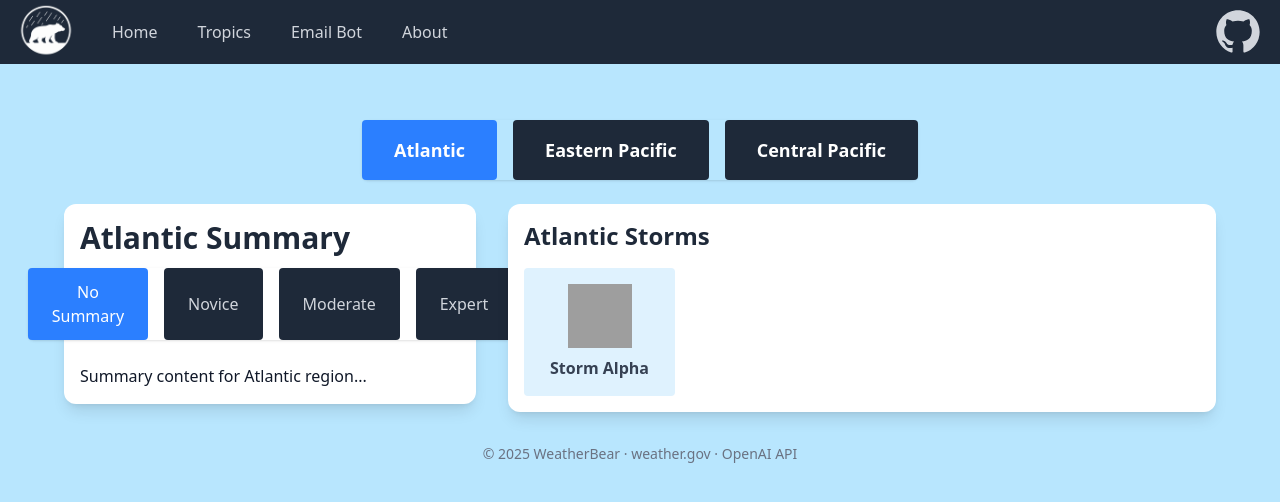
After one commit to Cam-Gilbert/WeatherBear, a Flask app: page /tropics in a window 1280 px wide. The commit adds this page. Shown: the top 502 px of the page. Run offline with Flask 3, Linux system fonts and the light colour scheme; style sheets or scripts are compiled from the project's sources; grey boxes are pictures that could not be loaded.

Commit message:
Cant figure out these stupid region buttons

```diff
--- a/app.py
+++ b/app.py
@@ -8,6 +8,7 @@ from backend.data_fetcher import Data_Fetcher, LocationError, ForecastError
 from backend.user import User, load_users, save_users, find_user_by_email
 from backend.summarizer import Summarizer
 from backend.main import main_loop
+from backend.tropics import main_tropics_loop
 from datetime import datetime
 
 load_dotenv()
@@ -64,6 +65,10 @@ def about():
     @return rendered about.html page
     '''
     return render_template("about.html")
+
+@app.route("/tropics")
+def tropics():
+    return render_template('tropics.html')
 
 @app.route("/set_location", methods=["POST"])
 def set_location():
@@ -457,11 +462,10 @@ def explain_selected_text():
 
 # start scheduler when Flask starts
 scheduler = BackgroundScheduler()
-scheduler.add_job(func=main_loop, trigger="interval", seconds=120) # trigger every 120 seconds, could prob be less frequent.
-scheduler.start()
+scheduler.add_job(func=main_loop, trigger="interval", seconds=120) # trigger email-loop every 120 seconds
+scheduler.add_job(func=main_tropics_loop, trigger="interval", seconds=21600) # trigger new tropics data every 6 hours seconds
 
 atexit.register(lambda: scheduler.shutdown())
 
-
 if __name__ == "__main__":
     app.run(debug=False, use_reloader=False)
--- a/templates/base.html
+++ b/templates/base.html
@@ -42,6 +42,7 @@
         <!-- Links -->
         <div class="hidden sm:flex space-x-4">
           <a href="{{ url_for('homepage') }}" class="text-gray-300 hover:bg-gray-700 hover:text-white px-3 py-2 rounded-md text-base font-medium flex items-center">Home</a>
+          <a href="{{ url_for('tropics') }}" class="text-gray-300 hover:bg-gray-700 hover:text-white px-3 py-2 rounded-md text-base font-medium flex items-center">Tropics</a>
           <a href="{{ url_for('emailbot') }}" class="text-gray-300 hover:bg-gray-700 hover:text-white px-3 py-2 rounded-md text-base font-medium flex items-center">Email Bot</a>
           <a href="{{ url_for('about') }}" class="text-gray-300 hover:bg-gray-700 hover:text-white px-3 py-2 rounded-md text-base font-medium flex items-center">About</a>
         </div>
--- /dev/null
+++ b/templates/tropics.html
@@ -0,0 +1,254 @@
+{% extends "base.html" %}
+{% block content %}
+<div class="w-full mx-auto mt-10 px-12">
+
+  <!-- Region toggle buttons centered above both panels -->
+  <div class="mb-6 flex justify-center">
+    <div
+        id="region-tabs"
+        class="inline-flex rounded-md shadow-sm space-x-4"
+        role="tablist"
+        aria-label="Select region"
+    >
+        <!-- Atlantic -->
+        <button
+        id="btn-atlantic"
+        role="tab"
+        aria-selected="true"
+        type="button"
+        class="summary-level-btn
+                px-6 py-3           /* base padding */
+                sm:px-8 sm:py-4     /* larger on sm+ */
+                text-base sm:text-lg
+                font-bold
+                rounded
+                bg-blue-500 text-white hover:bg-blue-600
+                focus:outline-none focus:ring-2 focus:ring-blue-400"
+        aria-pressed="true"
+        >
+        Atlantic
+        </button>
+
+        <!-- Eastern Pacific -->
+        <button
+        id="btn-eastern"
+        role="tab"
+        aria-selected="false"
+        type="button"
+        class="summary-level-btn
+                px-6 py-3 sm:px-8 sm:py-4
+                text-base sm:text-lg
+                font-bold
+                rounded
+                bg-gray-800 text-white hover:bg-gray-600
+                focus:outline-none focus:ring-2 focus:ring-gray-500"
+        aria-pressed="false"
+        >
+        Eastern Pacific
+        </button>
+
+        <!-- Central Pacific -->
+        <button
+        id="btn-central"
+        role="tab"
+        aria-selected="false"
+        type="button"
+        class="summary-level-btn
+                px-6 py-3 sm:px-8 sm:py-4
+                text-base sm:text-lg
+                font-bold
+                rounded
+                bg-gray-800 text-white hover:bg-gray-600
+                focus:outline-none focus:ring-2 focus:ring-gray-500"
+        aria-pressed="false"
+        >
+        Central Pacific
+        </button>
+    </div>
+  </div>
+
+  <!-- Two-column grid below the buttons -->
+  <div class="grid grid-cols-1 md:grid-cols-24 gap-8">
+
+    <!-- Left Panel: Summary for each region -->
+    <div class="md:col-span-9">
+
+      <!-- Atlantic summary -->
+      <div id="summary-atlantic" class="bg-white rounded-xl shadow-lg p-4">
+        <h2 class="text-3xl font-bold text-gray-800 mb-3">Atlantic Summary</h2>
+
+        <!-- Summary level buttons WITHOUT label, centered and spaced -->
+        <div class="mb-6 flex justify-center">
+          <div class="inline-flex rounded-md shadow-sm space-x-4" role="group" aria-label="Summary level" id="expertise-tabs-atlantic">
+            <button type="button" class="summary-level-btn px-4 py-2 text-xs sm:px-6 sm:py-3 sm:text-base rounded bg-blue-500 text-white hover:bg-blue-600" aria-pressed="true">No Summary</button>
+            <button type="button" class="summary-level-btn px-4 py-2 text-xs sm:px-6 sm:py-3 sm:text-base rounded bg-gray-800 text-gray-300 hover:bg-gray-600" aria-pressed="false">Novice</button>
+            <button type="button" class="summary-level-btn px-4 py-2 text-xs sm:px-6 sm:py-3 sm:text-base rounded bg-gray-800 text-gray-300 hover:bg-gray-600" aria-pressed="false">Moderate</button>
+            <button type="button" class="summary-level-btn px-4 py-2 text-xs sm:px-6 sm:py-3 sm:text-base rounded bg-gray-800 text-gray-300 hover:bg-gray-600" aria-pressed="false">Expert</button>
+          </div>
+        </div>
+
+        <p>Summary content for Atlantic region...</p>
+      </div>
+
+      <!-- Central Pacific summary (hidden initially) -->
+      <div id="summary-central" class="bg-white rounded-xl shadow-lg p-4 hidden">
+        <h2 class="text-3xl font-bold text-gray-800 mb-3">Central Pacific Summary</h2>
+
+        <div class="mb-6 flex justify-center">
+          <div class="inline-flex rounded-md shadow-sm space-x-4" role="group" aria-label="Summary level" id="expertise-tabs-central">
+            <button type="button" class="summary-level-btn px-4 py-2 text-xs sm:px-6 sm:py-3 sm:text-base rounded bg-blue-500 text-white hover:bg-blue-600" aria-pressed="true">No Summary</button>
+            <button type="button" class="summary-level-btn px-4 py-2 text-xs sm:px-6 sm:py-3 sm:text-base rounded bg-gray-800 text-gray-300 hover:bg-gray-600" aria-pressed="false">Novice</button>
+            <button type="button" class="summary-level-btn px-4 py-2 text-xs sm:px-6 sm:py-3 sm:text-base rounded bg-gray-800 text-gray-300 hover:bg-gray-600" aria-pressed="false">Moderate</button>
+            <button type="button" class="summary-level-btn px-4 py-2 text-xs sm:px-6 sm:py-3 sm:text-base rounded bg-gray-800 text-gray-300 hover:bg-gray-600" aria-pressed="false">Expert</button>
+          </div>
+        </div>
+
+        <p>Summary content for Central Pacific region...</p>
+      </div>
+
+      <!-- Eastern Pacific summary (hidden initially) -->
+      <div id="summary-eastern" class="bg-white rounded-xl shadow-lg p-4 hidden">
+        <h2 class="text-3xl font-bold text-gray-800 mb-3">Eastern Pacific Summary</h2>
+
+        <div class="mb-6 flex justify-center">
+          <div class="inline-flex rounded-md shadow-sm space-x-4" role="group" aria-label="Summary level" id="expertise-tabs-eastern">
+            <button type="button" class="summary-level-btn px-4 py-2 text-xs sm:px-6 sm:py-3 sm:text-base rounded bg-blue-500 text-white hover:bg-blue-600" aria-pressed="true">No Summary</button>
+            <button type="button" class="summary-level-btn px-4 py-2 text-xs sm:px-6 sm:py-3 sm:text-base rounded bg-gray-800 text-gray-300 hover:bg-gray-600" aria-pressed="false">Novice</button>
+            <button type="button" class="summary-level-btn px-4 py-2 text-xs sm:px-6 sm:py-3 sm:text-base rounded bg-gray-800 text-gray-300 hover:bg-gray-600" aria-pressed="false">Moderate</button>
+            <button type="button" class="summary-level-btn px-4 py-2 text-xs sm:px-6 sm:py-3 sm:text-base rounded bg-gray-800 text-gray-300 hover:bg-gray-600" aria-pressed="false">Expert</button>
+          </div>
+        </div>
+
+        <p>Summary content for Eastern Pacific region...</p>
+      </div>
+
+    </div>
+
+    <!-- Right Panel: Storm icons for each region -->
+    <div class="md:col-span-15">
+
+      <!-- Atlantic storms -->
+      <div id="storms-atlantic" class="bg-white rounded-xl shadow-lg p-4">
+        <h2 class="text-2xl font-bold text-gray-800 mb-4">Atlantic Storms</h2>
+        <div class="grid grid-cols-2 sm:grid-cols-3 md:grid-cols-4 gap-6">
+          <!-- example storm -->
+          <div class="storm-icon-card flex flex-col items-center cursor-pointer hover:shadow-lg transition-shadow rounded p-4 bg-sky-100">
+            <img src="{{ url_for('static', filename='assets/storm_icon_placeholder.svg') }}" alt="Storm Icon" class="w-16 h-16 mb-2">
+            <p class="text-center font-semibold text-gray-700">Storm Alpha</p>
+          </div>
+          <!-- more storms... -->
+        </div>
+      </div>
+
+      <!-- Central Pacific storms (hidden) -->
+      <div id="storms-central" class="bg-white rounded-xl shadow-lg p-4 hidden">
+        <h2 class="text-2xl font-bold text-gray-800 mb-4">Central Pacific Storms</h2>
+        <div class="grid grid-cols-2 sm:grid-cols-3 md:grid-cols-4 gap-6">
+          <!-- example storm -->
+          <div class="storm-icon-card flex flex-col items-center cursor-pointer hover:shadow-lg transition-shadow rounded p-4 bg-sky-100">
+            <img src="{{ url_for('static', filename='assets/storm_icon_placeholder.svg') }}" alt="Storm Icon" class="w-16 h-16 mb-2">
+            <p class="text-center font-semibold text-gray-700">Storm Gamma</p>
+          </div>
+        </div>
+      </div>
+
+      <!-- Eastern Pacific storms (hidden) -->
+      <div id="storms-eastern" class="bg-white rounded-xl shadow-lg p-4 hidden">
+        <h2 class="text-2xl font-bold text-gray-800 mb-4">Eastern Pacific Storms</h2>
+        <div class="grid grid-cols-2 sm:grid-cols-3 md:grid-cols-4 gap-6">
+          <!-- example storm -->
+          <div class="storm-icon-card flex flex-col items-center cursor-pointer hover:shadow-lg transition-shadow rounded p-4 bg-sky-100">
+            <img src="{{ url_for('static', filename='assets/storm_icon_placeholder.svg') }}" alt="Storm Icon" class="w-16 h-16 mb-2">
+            <p class="text-center font-semibold text-gray-700">Storm Delta</p>
+          </div>
+        </div>
+      </div>
+
+    </div>
+
+  </div>
+
+</div>
+
+<script>
+  // Region toggle buttons
+  const regionButtons = document.querySelectorAll('#region-tabs button');
+
+  // Summary panels
+  const summaries = {
+    atlantic: document.getElementById('summary-atlantic'),
+    central: document.getElementById('summary-central'),
+    eastern: document.getElementById('summary-eastern'),
+  };
+
+  // Storm panels
+  const storms = {
+    atlantic: document.getElementById('storms-atlantic'),
+    central: document.getElementById('storms-central'),
+    eastern: document.getElementById('storms-eastern'),
+  };
+
+  regionButtons.forEach(button => {
+    button.addEventListener('click', () => {
+      // Reset region buttons style and aria-pressed
+      regionButtons.forEach(btn => {
+        btn.classList.remove('bg-blue-500', 'text-white', 'hover:bg-blue-600');
+        btn.classList.add('bg-gray-800', 'text-gray-300', 'hover:bg-gray-600');
+        btn.setAttribute('aria-pressed', 'false');
+      });
+
+      // Set active region button styles
+      button.classList.add('bg-blue-500', 'text-white', 'hover:bg-blue-600');
+      button.classList.remove('bg-gray-800', 'text-gray-300', 'hover:bg-gray-600');
+      button.setAttribute('aria-pressed', 'true');
+
+      // Determine selected region
+      const region = button.id.replace('btn-', '');
+
+      // Show/hide summary panels
+      Object.keys(summaries).forEach(key => {
+        if (key === region) {
+          summaries[key].classList.remove('hidden');
+        } else {
+          summaries[key].classList.add('hidden');
+        }
+      });
+
+      // Show/hide storm panels
+      Object.keys(storms).forEach(key => {
+        if (key === region) {
+          storms[key].classList.remove('hidden');
+        } else {
+          storms[key].classList.add('hidden');
+        }
+      });
+    });
+  });
+
+  // Summary level buttons toggle logic (independent groups)
+  const expertiseTabs = document.querySelectorAll('[id^="expertise-tabs"]');
+
+  expertiseTabs.forEach(tabGroup => {
+    const buttons = tabGroup.querySelectorAll('button');
+    buttons.forEach(button => {
+      button.addEventListener('click', () => {
+        // Reset all buttons in this group
+        buttons.forEach(btn => {
+          btn.classList.remove('bg-blue-500', 'text-white', 'hover:bg-blue-600');
+          btn.classList.add('bg-gray-800', 'text-gray-300', 'hover:bg-gray-600');
+          btn.setAttribute('aria-pressed', 'false');
+        });
+
+        // Set clicked button active
+        button.classList.add('bg-blue-500', 'text-white', 'hover:bg-blue-600');
+        button.classList.remove('bg-gray-800', 'text-gray-300', 'hover:bg-gray-600');
+        button.setAttribute('aria-pressed', 'true');
+
+        console.log("Summary level selected:", button.textContent.trim());
+        // TODO: Add dynamic summary update logic here
+      });
+    });
+  });
+</script>
+
+{% endblock %}
```
Also changed, not shown: backend/data_fetcher.py (+31 -10 lines), backend/summarizer.py (+48 -7 lines), backend/tropics.py (added, +95 -0 lines), test/test.py (+15 -4 lines).
